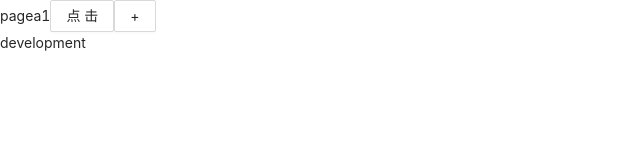
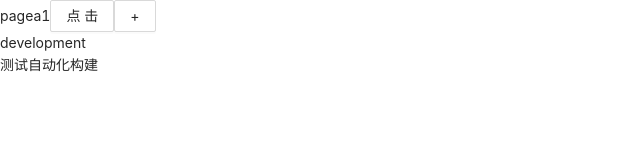
Before and after one commit to hungeroxc/blog, a React app: page / in a window 1280 px wide. Shown: the top 160 px of the page, without its empty margins (0-640 px from the left). Built offline with nearby package versions, Linux system fonts and the light colour scheme; the HTML template or start-up script is replaced by a standard one.

Commit message:
test: 测试自动化构建

```diff
--- a/src/containers/views/PageA/index.tsx
+++ b/src/containers/views/PageA/index.tsx
@@ -16,6 +16,7 @@ const PageA = () => {
             <Button onClick={() => navigate('/page-b')}>点击</Button>
             <Button onClick={() => numStore.increase()}>+</Button>
             <div>{process.env.NODE_ENV}</div>
+            <div>测试自动化构建</div>
         </div>
     )
 }
```
